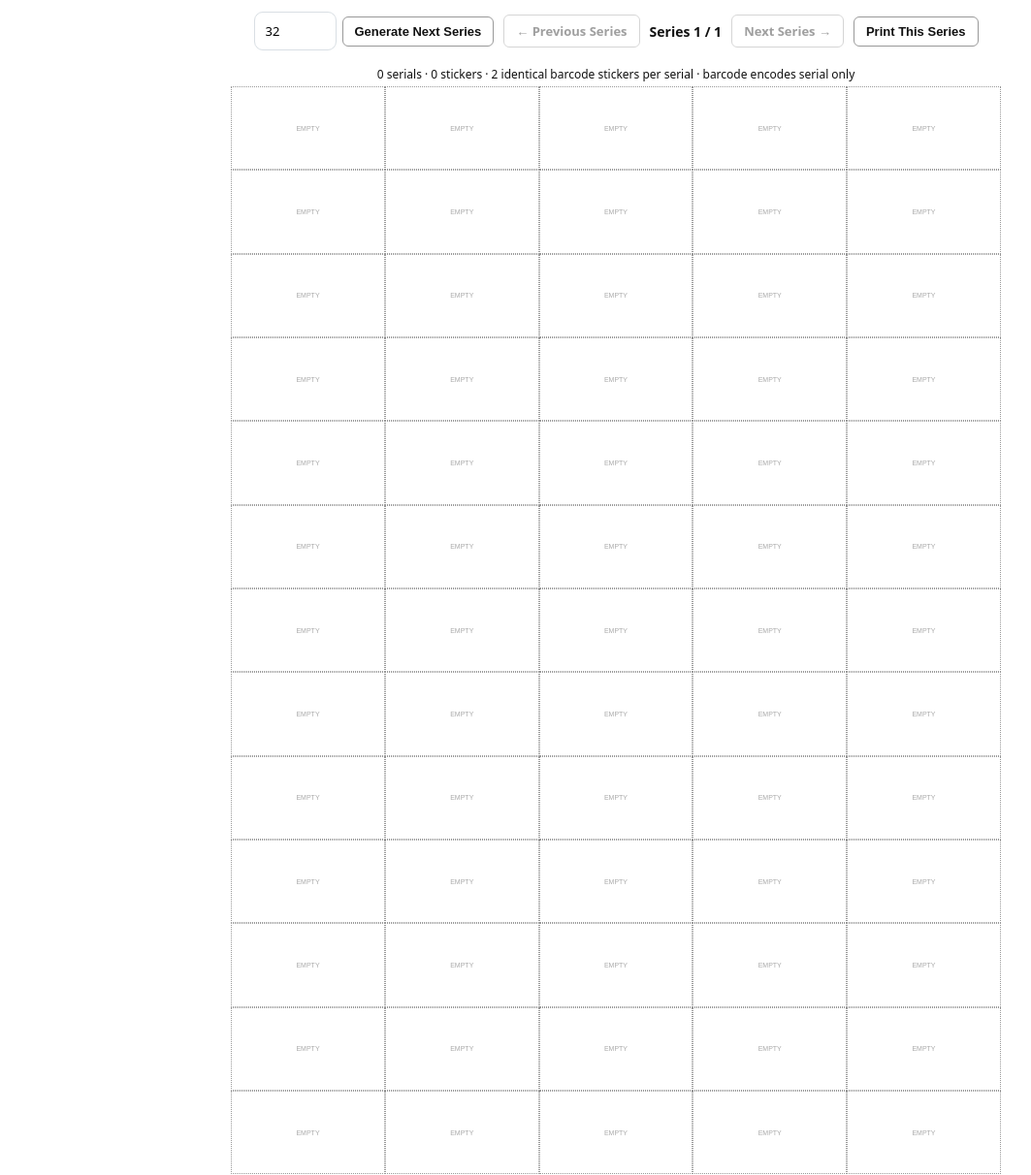
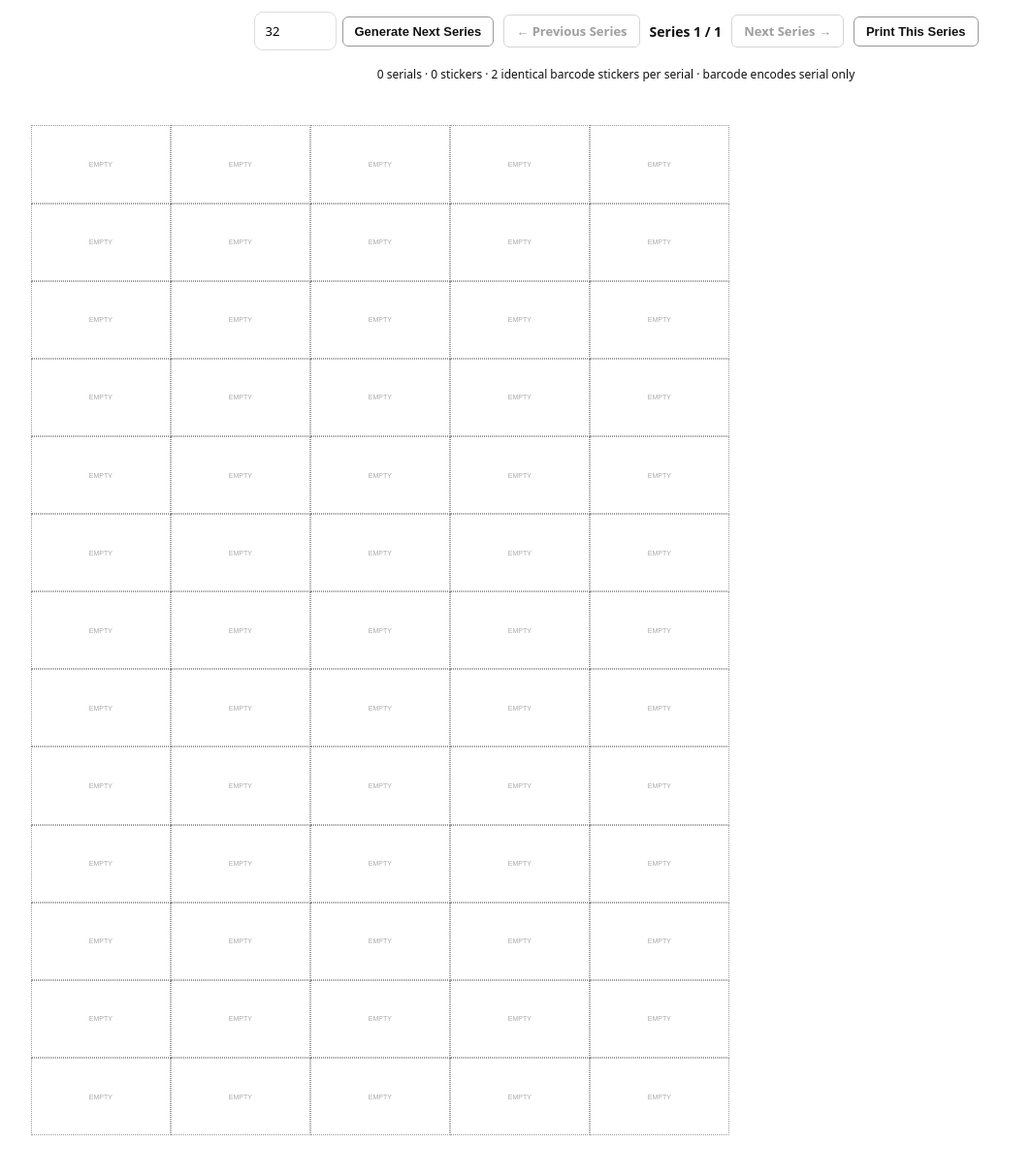
Before and after one commit to namritaag9-jpg/PEW, a Flask app: page /print/sticker-sheet in a window 1280 px wide. Shown: the whole page at 97% size, without its empty margins (5-1068 px from the left). Run offline with Flask 3, Linux system fonts and the light colour scheme; the visitor is signed in with stand-in values (Sample User, id 1); data that the repository does not hold is empty.

Commit message:
Update app.css

```diff
--- a/pos/static/css/app.css
+++ b/pos/static/css/app.css
@@ -118,3 +118,123 @@
   .job-actions button,.job-actions a{width:100%;text-align:center}
 }
 .restore-card{max-width:720px}.restore-card input[type=file]{padding:12px;background:#f8fafb}.loginbox .toast{margin:10px 0}
+
+/* =========================================
+   FINAL 65-LABEL BARCODE SHEET
+   Label: 38.10mm × 21.20mm
+   Layout: 5 columns × 13 rows
+   ========================================= */
+
+.sticker-sheet-document {
+    width: 210mm !important;
+    height: 297mm !important;
+    margin: 0 !important;
+    padding: 10.7mm 9.75mm !important;
+    box-sizing: border-box !important;
+    overflow: hidden !important;
+}
+
+/* 5 × 13 = 65 labels */
+.sheet65 {
+    width: 190.5mm !important;
+    height: 275.6mm !important;
+    margin: 0 !important;
+    padding: 0 !important;
+
+    display: grid !important;
+    grid-template-columns: repeat(5, 38.1mm) !important;
+    grid-template-rows: repeat(13, 21.2mm) !important;
+    gap: 0 !important;
+
+    overflow: hidden !important;
+}
+
+/* Individual sticker */
+.small-sticker {
+    width: 38.1mm !important;
+    height: 21.2mm !important;
+    box-sizing: border-box !important;
+
+    padding: 0.7mm !important;
+    margin: 0 !important;
+    overflow: hidden !important;
+
+    display: flex !important;
+    flex-direction: column !important;
+    align-items: center !important;
+    justify-content: center !important;
+    gap: 0 !important;
+
+    text-align: center !important;
+    line-height: 1 !important;
+}
+
+/* Barcode */
+.small-sticker .barcode-img {
+    display: block !important;
+    width: 35mm !important;
+    max-width: 35mm !important;
+    height: auto !important;
+    max-height: 8.5mm !important;
+
+    object-fit: contain !important;
+    margin: 0 auto !important;
+}
+
+/* Serial number */
+.small-sticker strong {
+    font-size: 6px !important;
+    line-height: 1 !important;
+    margin-top: 0.5mm !important;
+    white-space: nowrap !important;
+}
+
+/* Print */
+@media print {
+    @page {
+        size: A4 portrait;
+        margin: 0;
+    }
+
+    html,
+    body {
+        width: 210mm !important;
+        height: 297mm !important;
+        margin: 0 !important;
+        padding: 0 !important;
+    }
+
+    .side,
+    .main > header,
+    .toast,
+    .no-print,
+    .print-controls {
+        display: none !important;
+    }
+
+    .main {
+        margin: 0 !important;
+        padding: 0 !important;
+    }
+
+    .sticker-sheet-document {
+        width: 210mm !important;
+        height: 297mm !important;
+        padding: 10.7mm 9.75mm !important;
+        margin: 0 !important;
+    }
+
+    .sheet65 {
+        page-break-after: always;
+    }
+
+    .sheet65:last-child {
+        page-break-after: auto;
+    }
+
+    .barcode-img {
+        visibility: visible !important;
+        print-color-adjust: exact;
+        -webkit-print-color-adjust: exact;
+    }
+}
```
